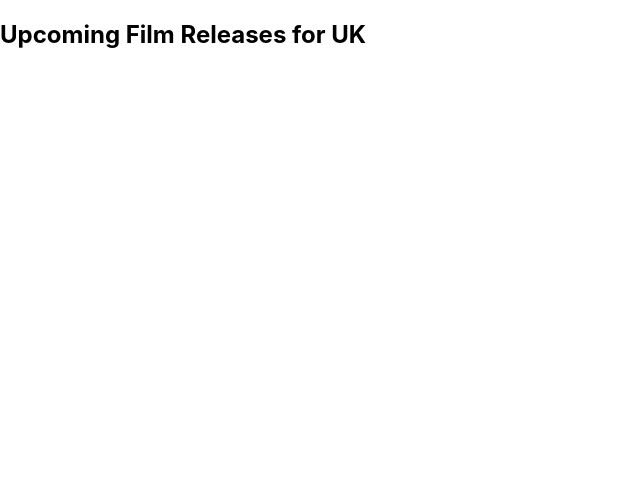
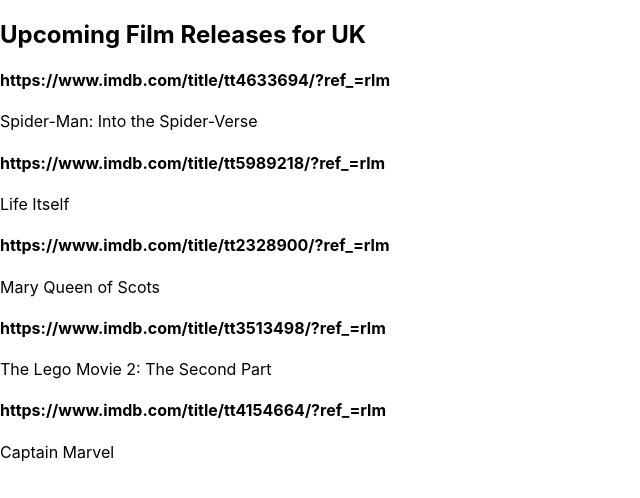
Before and after one commit to deliapater/FilmReleases, a React (Create React App) app: page / in a window 1280 px wide. Shown: the top 498 px of the page, without its empty margins (0-640 px from the left). Built offline with nearby package versions, Linux system fonts and the light colour scheme.

Commit message:
components updated

```diff
--- a/src/components/Film.js
+++ b/src/components/Film.js
@@ -0,0 +1,15 @@
+import React, { Component } from 'react';
+
+class Film extends Component{
+  render(){
+    const {children, name} = this.props
+
+    return (
+      <div className="film">
+      <h4>{children}</h4>
+      <p>{name}</p>
+      </div>
+    )
+  }
+}
+export default Film;
--- a/src/components/FilmList.js
+++ b/src/components/FilmList.js
@@ -0,0 +1,19 @@
+import React, { Component } from 'react';
+import Film from './Film';
+
+class FilmList extends Component {
+  render(){
+      const filmNodes = this.props.data.map( film => {
+        return(
+          <Film key={film.id} name={film.name}>{film.url}</Film>
+        )
+      })
+
+      return (
+      <div className="film-list">
+      {filmNodes}
+      </div>
+      )
+}
+}
+export default FilmList;
--- a/src/containers/FilmBox.js
+++ b/src/containers/FilmBox.js
@@ -1,4 +1,5 @@
 import React, { Component } from 'react';
+import FilmList from '../components/FilmList'
 
 class FilmBox extends Component {
   constructor(props){
@@ -37,6 +38,7 @@
     return(
       <div className="film-box">
       <h2>Upcoming Film Releases for UK</h2>
+      <FilmList data={this.state.data}/>
       </div>
     );
   }
```
